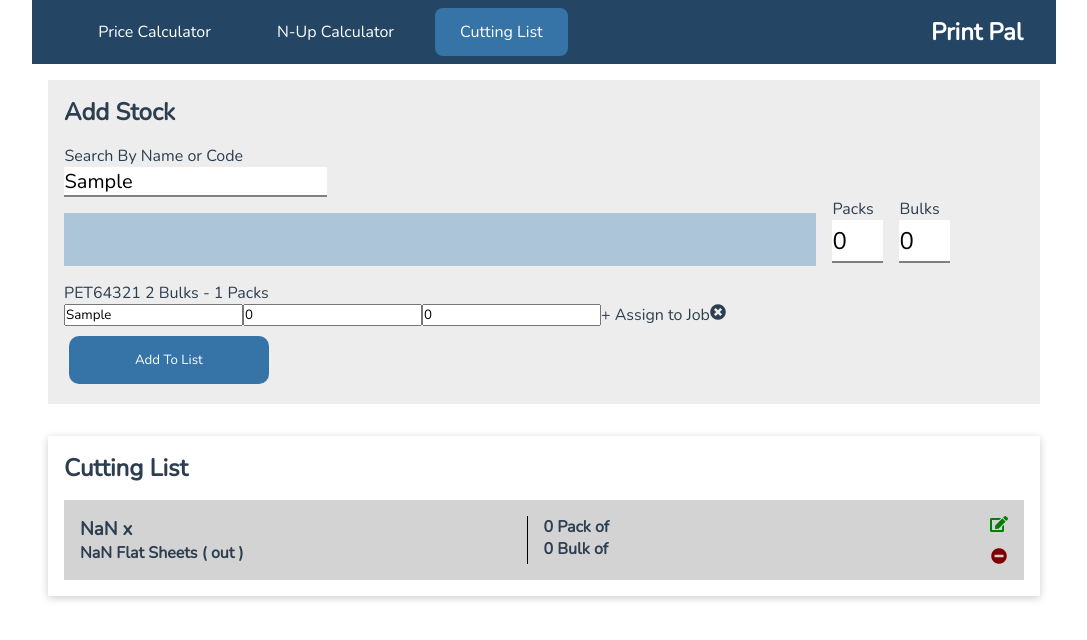
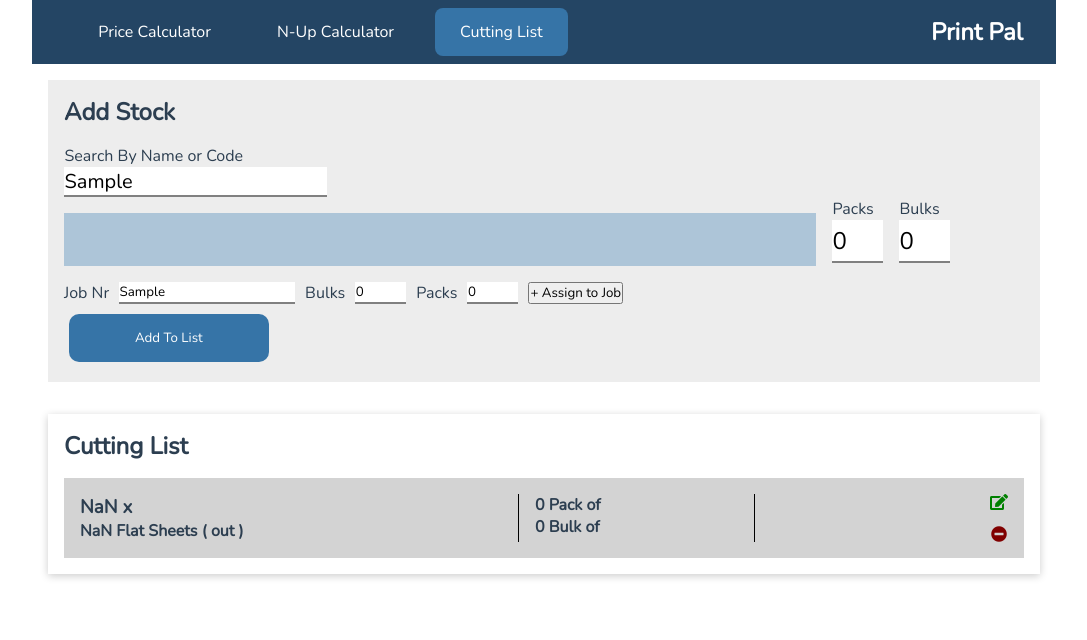
Before and after one commit to jensadria/print-pal, a Vue app: page /cuttinglist in a window 1280 px wide. Both pictures are taken after typing "Sample", "Sample" into the empty fields and a click on the button "Add To List". Shown: the top 640 px of the page, without its empty margins (96-1183 px from the left). Built offline with nearby package versions, Linux system fonts and the light colour scheme.

Commit message:
AssignToJob fixed, added jobs to vue router

```diff
--- a/src/components/cuttinglist/AddToList.vue
+++ b/src/components/cuttinglist/AddToList.vue
@@ -43,10 +43,13 @@
           </div>
         </div>
       </div>
-      <div class="assigned-jobs" v-for="job in assignedJobs" :key="job">
-        {{ job.petNr }} {{ job.jobBulks }} Bulks - {{ job.jobPacks }} Packs
-      </div>
-      <assign-to-job></assign-to-job>
+
+      <assigned-job
+        v-for="job in assignedJobs"
+        :key="job"
+        :job="job"
+      ></assigned-job>
+      <assign-to-job @assign-to-job="addAssignedJob"></assign-to-job>
 
       <div class="buttons">
         <base-button mode="blue-bg" @click.prevent="addToList"
@@ -59,9 +62,10 @@
 
 <script>
 import AssignToJob from '../cuttinglist/AssignToJob.vue';
+import AssignedJob from '../cuttinglist/AssignedJob.vue';
 
 export default {
-  components: { AssignToJob },
+  components: { AssignToJob, AssignedJob },
   data() {
     return {
       products: null,
@@ -70,7 +74,7 @@ export default {
       searchCode: '',
       searchName: '',
       selectedStock: '',
-      assignedJobs: [{ petNr: 'PET64321', jobBulks: 2, jobPacks: 1 }],
+      assignedJobs: [],
     };
   },
   // computed: {
@@ -92,13 +96,19 @@ export default {
         id: this.selectedStock.id,
         packs: this.packs,
         bulks: this.bulks,
+        assignedJobs: this.assignedJobs,
       };
       this.$store.dispatch('addToList', listItem);
+
+      (this.selectedStock = ''), (this.assignedJobs = []);
     },
     itemVisible(product) {
       let currentProduct = product.name.toLowerCase();
       let currentInput = this.searchName.toLowerCase();
       return currentProduct.includes(currentInput);
+    },
+    addAssignedJob(job) {
+      this.assignedJobs.push(job);
     },
   },
   mounted() {
@@ -194,10 +204,6 @@ input:focus {
   height: 1.3rem;
 }
 
-.assigned-jobs {
-  text-align: left;
-}
-
 .jobs-input {
   display: flex;
 }
--- a/src/components/cuttinglist/AssignToJob.vue
+++ b/src/components/cuttinglist/AssignToJob.vue
@@ -1,12 +1,15 @@
 <template>
   <div class="jobs-input">
+    <label for="job-bulks">Job Nr</label>
+
     <input
       type="text"
       name="pet-nr"
       id="pet-nr"
-      placeholder="PET Number"
+      placeholder="PET"
       v-model="petNr"
     />
+    <label for="job-bulks">Bulks</label>
     <input
       type="number"
       name="job-bulks"
@@ -14,6 +17,8 @@
       min="0"
       v-model="jobBulks"
     />
+    <label for="job-bulks">Packs</label>
+
     <input
       type="number"
       name="job-packs"
@@ -21,15 +26,15 @@
       min="0"
       v-model="jobPacks"
     />
-    <span id="assign-to-job" @click.prevent="assignToJob">
+    <button id="assign-to-job" @click.prevent="assignToJob">
       + Assign to Job
-    </span>
-    <i class="fas fa-times-circle"></i>
+    </button>
   </div>
 </template>
 
 <script>
 export default {
+  emits: ['assign-to-job'],
   data() {
     return {
       petNr: '',
@@ -38,9 +43,44 @@ export default {
     };
   },
   methods: {
-    assignToJob() {},
+    assignToJob() {
+      const assignedJob = {
+        petNr: this.petNr,
+        jobBulks: this.jobBulks,
+        jobPacks: this.jobPacks,
+      };
+
+      this.$emit('assign-to-job', assignedJob);
+    },
   },
 };
 </script>
 
-<style></style>
+<style scoped>
+input {
+  display: flex;
+  border: 2px solid gray;
+  border-top: none;
+  border-right: none;
+  border-left: none;
+  margin-right: 10px;
+  padding: 0.5px;
+}
+
+input:focus {
+  border: 2px solid var(--mid-blue);
+  border-top: none;
+  border-right: none;
+  border-left: none;
+  background-color: var(--very-light-blue);
+  outline: none;
+}
+label {
+  margin-right: 10px;
+}
+
+#job-bulks,
+#job-packs {
+  width: 50px;
+}
+</style>
--- /dev/null
+++ b/src/components/cuttinglist/AssignedJob.vue
@@ -0,0 +1,23 @@
+<template>
+  <div class="assigned-jobs">
+    {{ job.petNr }} {{ job.jobBulks }} Bulks - {{ job.jobPacks }} Packs
+    <i class="fas fa-times-circle" @click="deleteJob(job)"></i>
+  </div>
+</template>
+
+<script>
+export default {
+  props: ['job'],
+  methods: {
+    deleteJob(job) {
+      this.$emit('delete-job', job.petNr);
+    },
+  },
+};
+</script>
+
+<style scoped>
+.assigned-jobs {
+  text-align: left;
+}
+</style>
--- a/src/components/cuttinglist/CurrentListItem.vue
+++ b/src/components/cuttinglist/CurrentListItem.vue
@@ -1,6 +1,5 @@
 <template>
   <li>
-    <slot>
     <div class="product-item">
       <div class="amount">
         <h3>{{ sheetsTotal }} x {{ product.name }}</h3>
@@ -17,7 +16,12 @@
           {{ product.bulkQty }}
         </h4>
       </div>
-        <div class="jobs"></div>
+      <div class="jobs">
+        <h4 v-for="job in product.assignedJobs" :key="job.petNr">
+          {{ job.petNr }} - {{ job.jobBulks }} x Bulks - {{ job.jobPacks }} x
+          Packs
+        </h4>
+      </div>
       <div class="buttons">
         <i class="fas fa-edit edit"></i>
         <i
@@ -26,7 +30,6 @@
         ></i>
       </div>
     </div>
-    </slot>
   </li>
 </template>
 
@@ -85,7 +88,10 @@ li:hover {
   padding-left: 1rem;
 }
 .jobs {
+  text-align: left;
   flex: 1;
+  border-left: 1px solid #000;
+  padding-left: 1rem;
 }
 
 .buttons {
--- a/src/components/ui/BaseButton.vue
+++ b/src/components/ui/BaseButton.vue
@@ -16,7 +16,7 @@ export default {
 };
 </script>
 
-<style>
+<style scoped>
 button {
   margin: 0.3rem;
   width: 200px;
--- a/src/store/actions.js
+++ b/src/store/actions.js
@@ -8,6 +8,7 @@ export default {
       ...selectedStock,
       packs: payload.packs,
       bulks: payload.bulks,
+      assignedJobs: payload.assignedJobs,
     };
 
     context.commit('addToList', addedStock);
```
Lines whose indentation alone changed are shown as unchanged.
